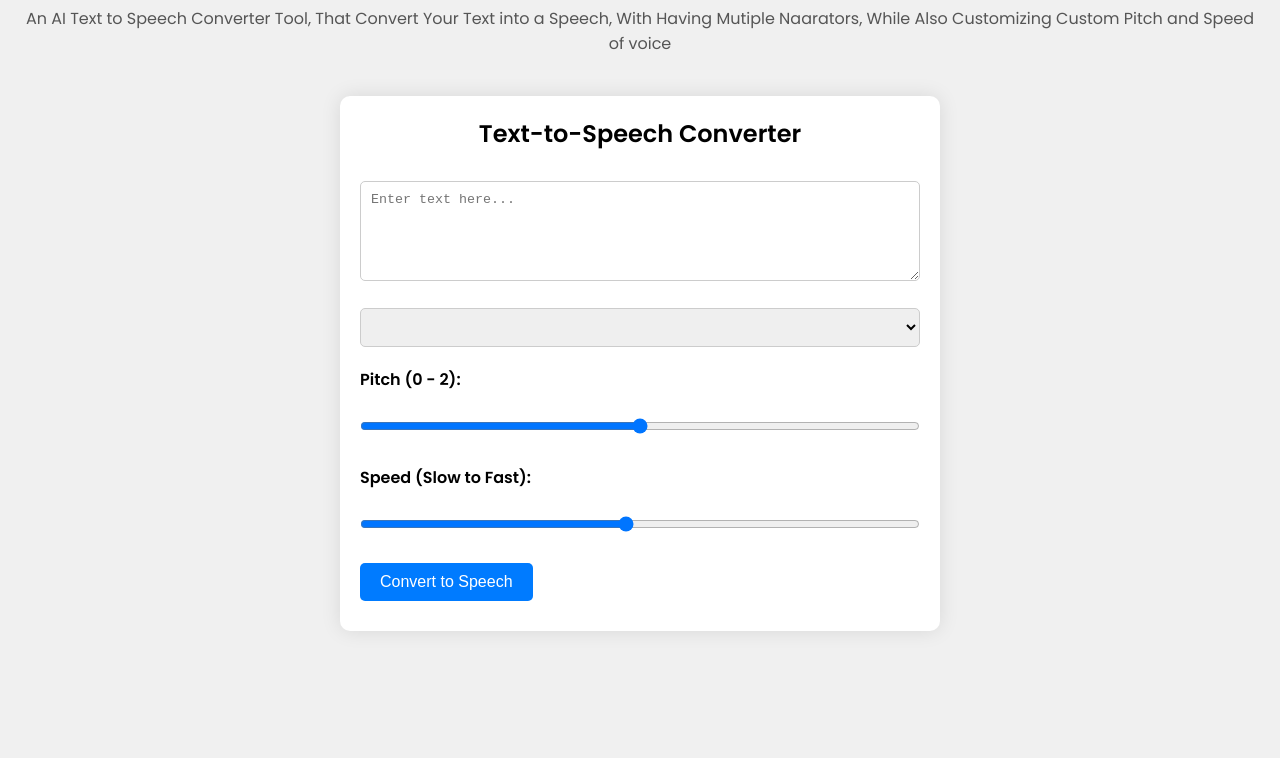
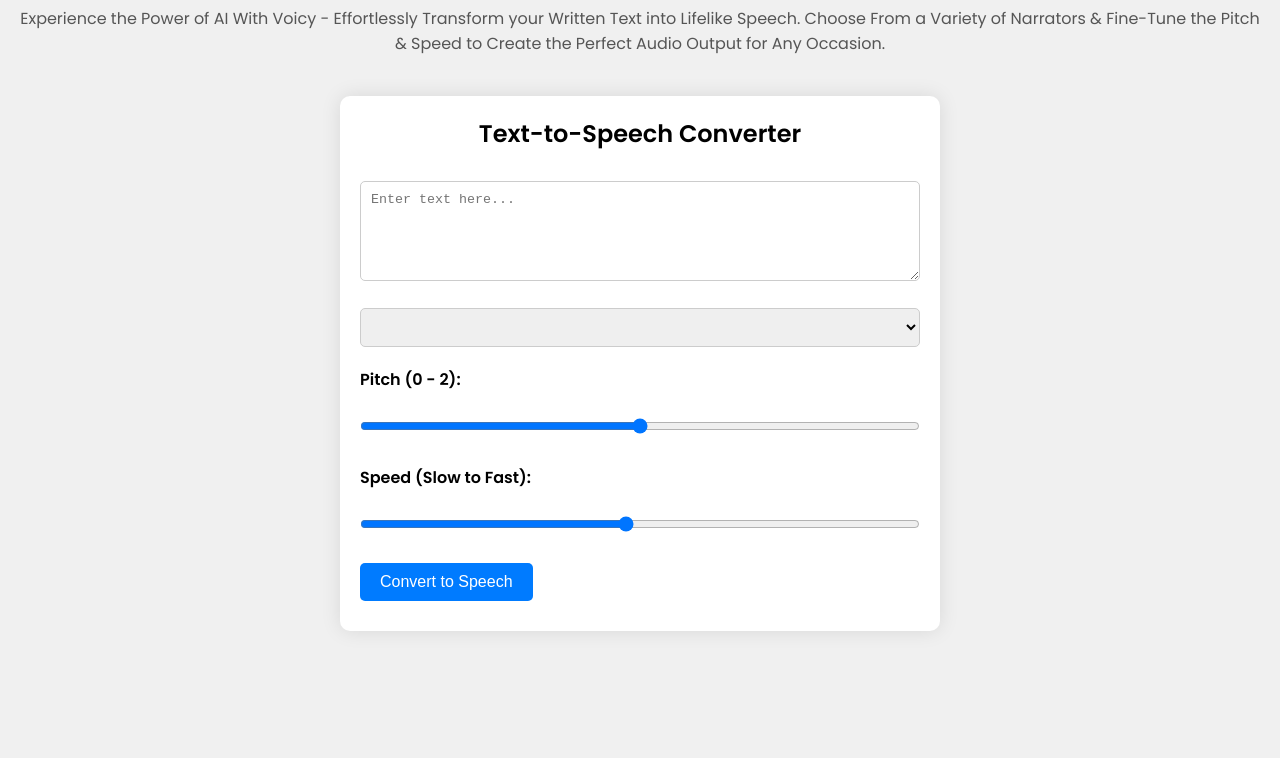
Before and after one commit to basamkhan/voicy, a plain HTML site: page index.html in a window 1280 px wide. Shown: the part 182-940 px from the top of the page. Drawn offline with Linux system fonts and the light colour scheme.

Commit message:
Update index.html

```diff
--- a/index.html
+++ b/index.html
@@ -122,7 +122,7 @@
 <body>
     <div class="header">
         <h1>Voicy By <a href="https://basamkhan.github.io/web" target="blank">Muhammad Basam</a></h1>
-        <p>An AI Text to Speech Converter Tool, That Convert Your Text into a Speech, With Having Mutiple Naarators, While Also Customizing Custom Pitch and Speed of voice</p>
+        <p>Experience the Power of AI With Voicy - Effortlessly Transform your Written Text into Lifelike Speech. Choose From a Variety of Narrators & Fine-Tune the Pitch & Speed to Create the Perfect Audio Output for Any Occasion.</p>
     </div>
     <div class="tool">
         <h2>Text-to-Speech Converter</h2>
```
